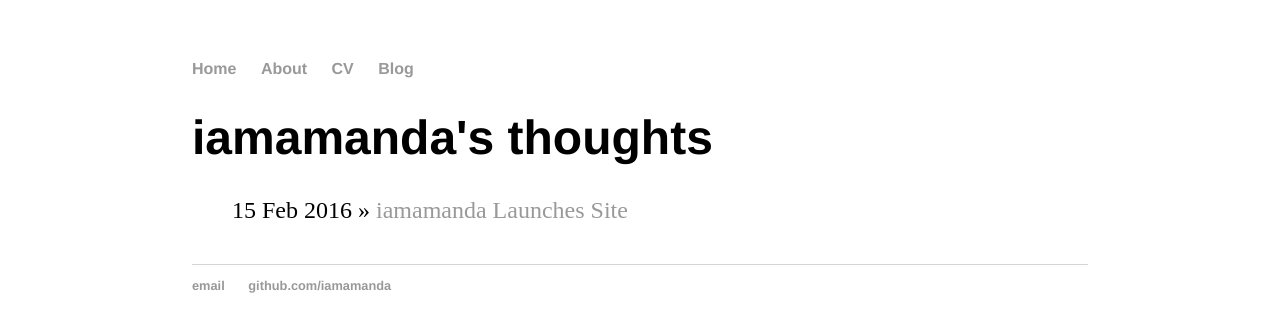
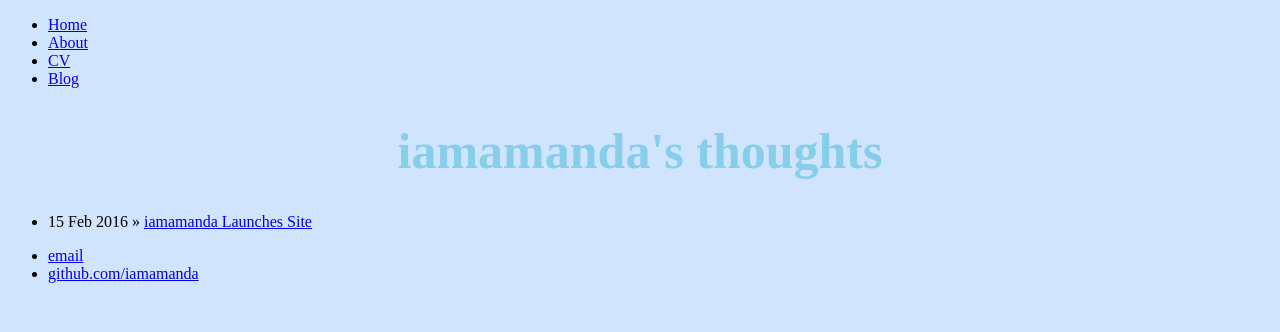
Before and after one commit to iamamanda/iamamanda.github.io, a Jekyll site: the page built from blog/index.html, in a window 1280 px wide. Shown: the top 332 px of the page. Built offline with Jekyll 4.4.1, drawn with Linux system fonts in a browser that asks for light colours.

Commit message:
erased previous styles
added new styles.

```diff
--- a/css/main.css
+++ b/css/main.css
@@ -1,43 +1,12 @@
 body {
-    margin: 60px auto;
-    width: 70%;
-}
-nav ul, footer ul {
-    font-family:'Helvetica', 'Arial', 'Sans-Serif';
-    padding: 0px;
-    list-style: none;
-    font-weight: bold;
-}
-nav ul li, footer ul li {
-    display: inline;
-    margin-right: 20px;
-}
-a {
-    text-decoration: none;
-    color: #999;
-}
-a:hover {
-    text-decoration: underline;
+    background-color: #d0e4fe;
 }
 h1 {
-    font-size: 3em;
-    font-family:'Helvetica', 'Arial', 'Sans-Serif';
+    color: skyblue;
+    text-align: center;
+    font-size: 50px;
 }
 p {
-    font-size: 1.5em;
-    line-height: 1.4em;
-    color: #333;
+    font-family: "Times New Roman";
+    font-size: 20px;
 }
-footer {
-    border-top: 1px solid #d5d5d5;
-    font-size: .8em;
-}
-
-ul.posts {
-    margin: 20px auto 40px;
-    font-size: 1.5em;
-}
-
-ul.posts li {
-    list-style: none;
-}
```
